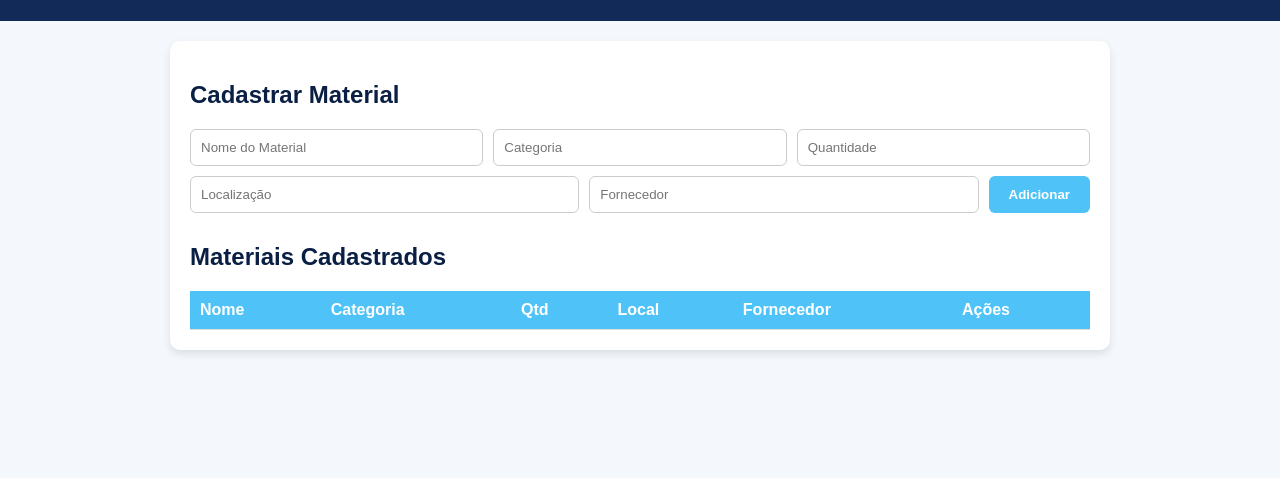
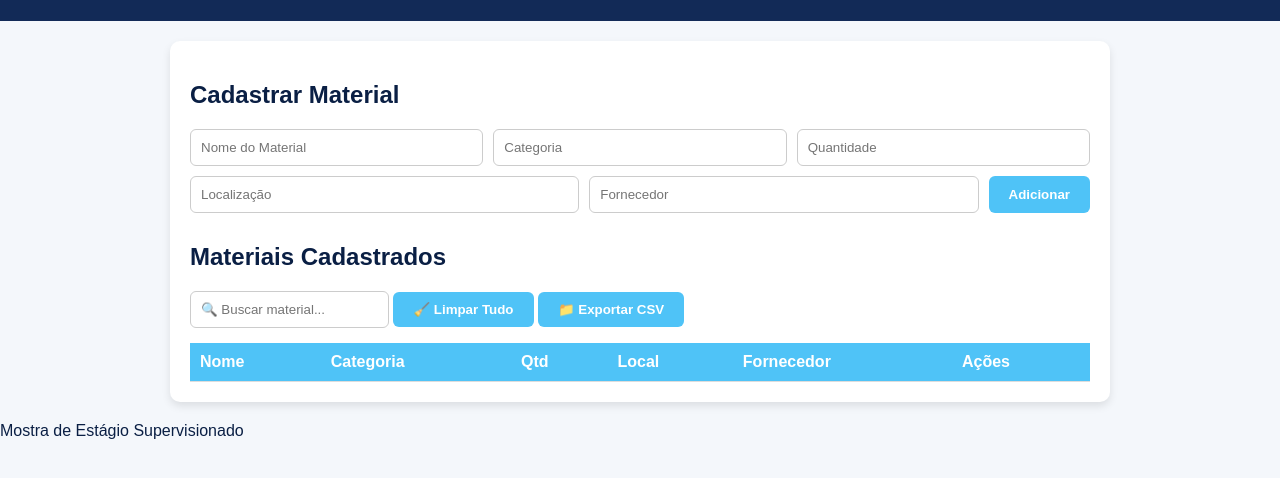
Before and after one commit to Administracao-eficiente/administra-o-de-materias, a plain HTML site: page index.html in a window 1280 px wide. Shown: the part 100-578 px from the top of the page. Drawn offline with Linux system fonts and the light colour scheme.

Commit message:
Update index.html

```diff
--- a/index.html
+++ b/index.html
@@ -26,6 +26,14 @@
 
     <section id="lista">
       <h2>Materiais Cadastrados</h2>
+
+      <div class="acoes">
+        <input type="text" id="buscar" placeholder="🔍 Buscar material...">
+        <button id="limparTudo" class="btn-danger">🧹 Limpar Tudo</button>
+        <button id="exportar" class="btn-secundario">📁 Exportar CSV</button>
+      </div>
+
+      <div class="tabela-container">
         <table id="tabela">
           <thead>
             <tr>
@@ -39,8 +47,13 @@
           </thead>
           <tbody></tbody>
         </table>
+      </div>
     </section>
   </main>
+
+  <footer>
+    <p>Mostra de Estágio Supervisionado</p>
+  </footer>
 
   <script src="script.js"></script>
 </body>
```
Lines whose indentation alone changed are shown as unchanged.
